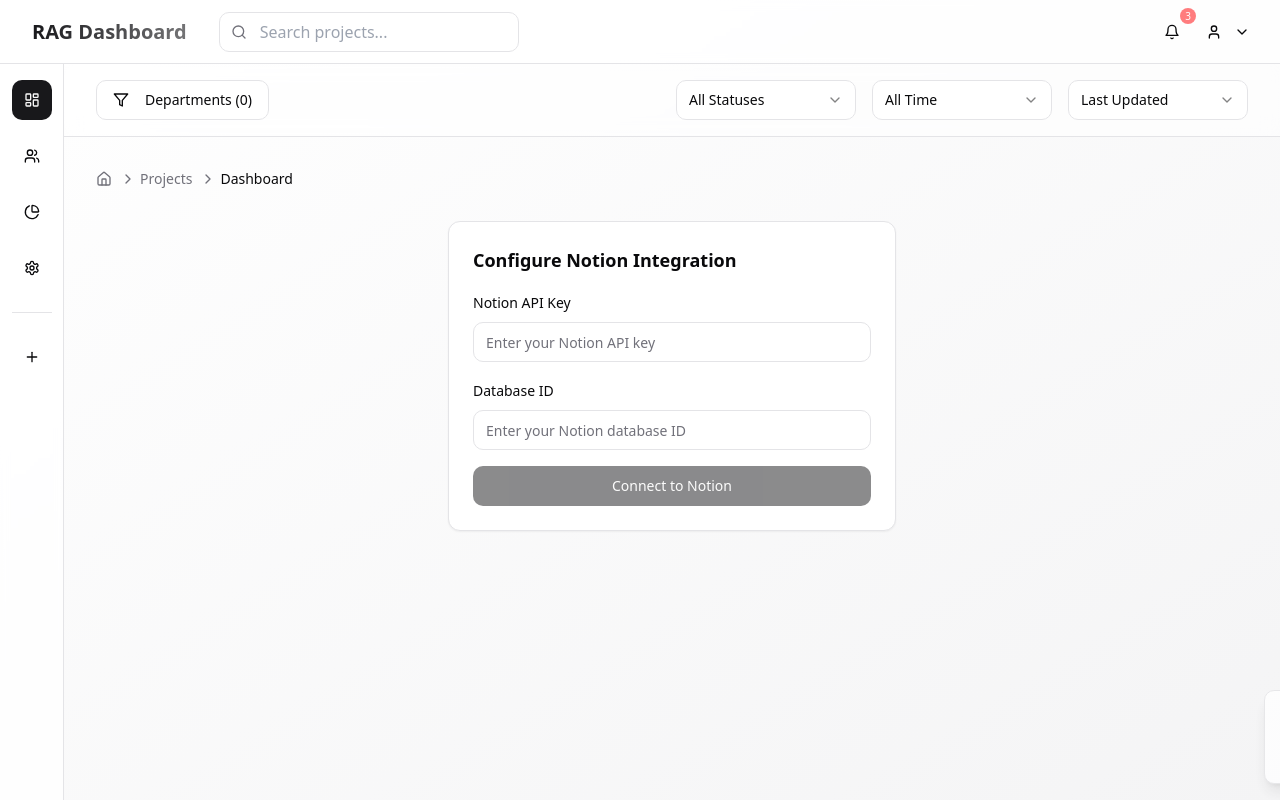
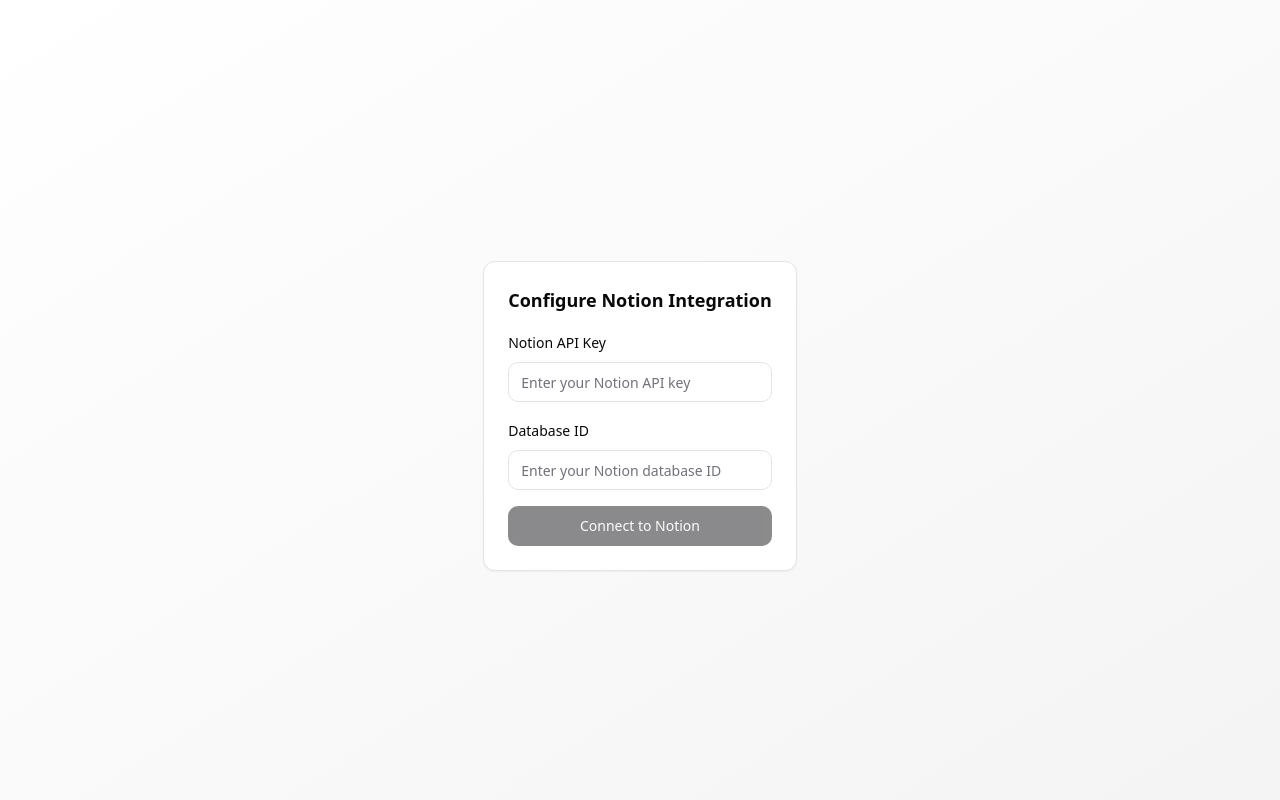
Before and after one commit to abdul-abdi/real-time, a React (Vite) app: page / in a window 1280 px wide. Built offline with nearby package versions, Linux system fonts and the light colour scheme.

Commit message:
Reorder UI for Notion configuration
Reorders the UI to prioritize Notion configuration before dashboard access, creating a login-like experience.

```diff
--- a/src/pages/Index.tsx
+++ b/src/pages/Index.tsx
@@ -1,3 +1,4 @@
+
 import React from "react";
 import { Header } from "@/components/Header";
 import { Sidebar } from "@/components/Sidebar";
@@ -11,8 +12,11 @@ import { SettingsSection } from "@/components/sections/SettingsSection";
 import { CustomViewSection } from "@/components/sections/CustomViewSection";
 import { CustomView } from "@/types/customView";
 import { DashboardContent } from "@/components/dashboard/DashboardContent";
+import { NotionConfig } from "@/components/notion/NotionConfig";
+import { useNotion } from "@/hooks/useNotion";
 
 const Index = () => {
+  const { isConfigured } = useNotion();
   const [activeSection, setActiveSection] = useState<"dashboard" | "people" | "analytics" | "settings">("dashboard");
   const [activeView, setActiveView] = useState<CustomView | null>(null);
   const [currentView, setCurrentView] = useState<"grid" | "list" | "kanban">(() => {
@@ -63,13 +67,13 @@ const Index = () => {
   }, []);
 
   useEffect(() => {
-    if (activeSection === "dashboard") {
+    if (activeSection === "dashboard" && isConfigured) {
       toast({
         title: "Dashboard Updated",
         description: `Showing ${filteredProjects.length} projects`,
       });
     }
-  }, [filteredProjects.length, toast, activeSection]);
+  }, [filteredProjects.length, toast, activeSection, isConfigured]);
 
   const handleViewChange = (view: CustomView | null) => {
     setActiveView(view);
@@ -80,6 +84,14 @@ const Index = () => {
       });
     }
   };
+
+  if (!isConfigured) {
+    return (
+      <div className="min-h-screen bg-gradient-to-br from-background to-muted flex items-center justify-center">
+        <NotionConfig />
+      </div>
+    );
+  }
 
   return (
     <div className="min-h-screen bg-gradient-to-br from-background to-muted">
```
